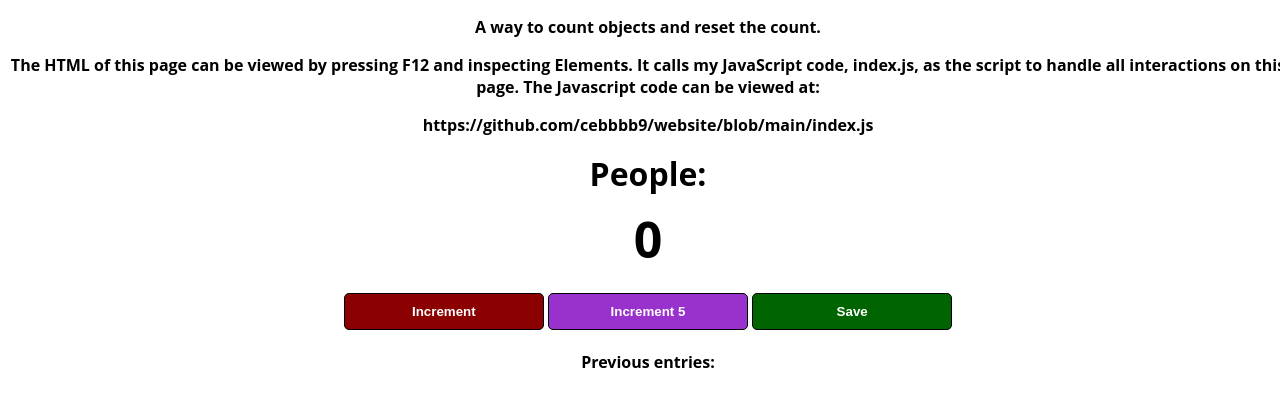
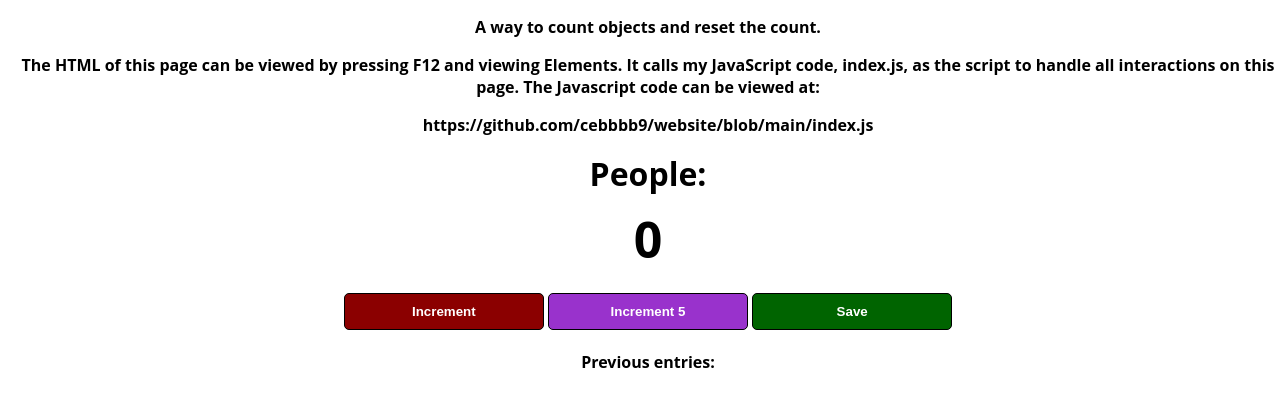
Before and after one commit to cebbbb9/website, a plain HTML site: page index.html in a window 1280 px wide. Drawn offline with Linux system fonts and the light colour scheme.

Commit message:
Update index.html

```diff
--- a/index.html
+++ b/index.html
@@ -8,7 +8,7 @@
     <div class="container">
     <p>A way to count objects and reset the count.
     </p>
-    <p>The HTML of this page can be viewed by pressing F12 and inspecting Elements. It calls my JavaScript code, index.js,
+    <p>The HTML of this page can be viewed by pressing F12 and viewing Elements. It calls my JavaScript code, index.js,
         as the script to handle all interactions on this page. The Javascript code can be viewed at:
     </p>
     <p>https://github.com/cebbbb9/website/blob/main/index.js</p>
```
